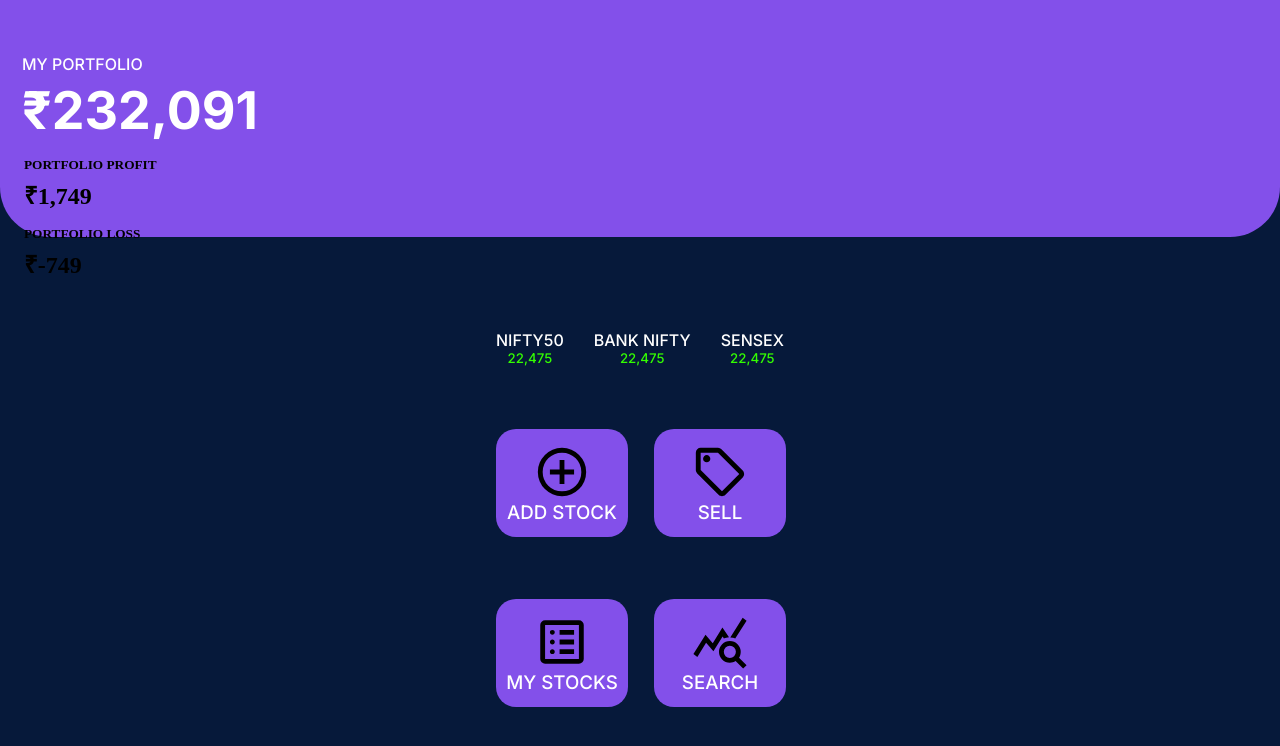
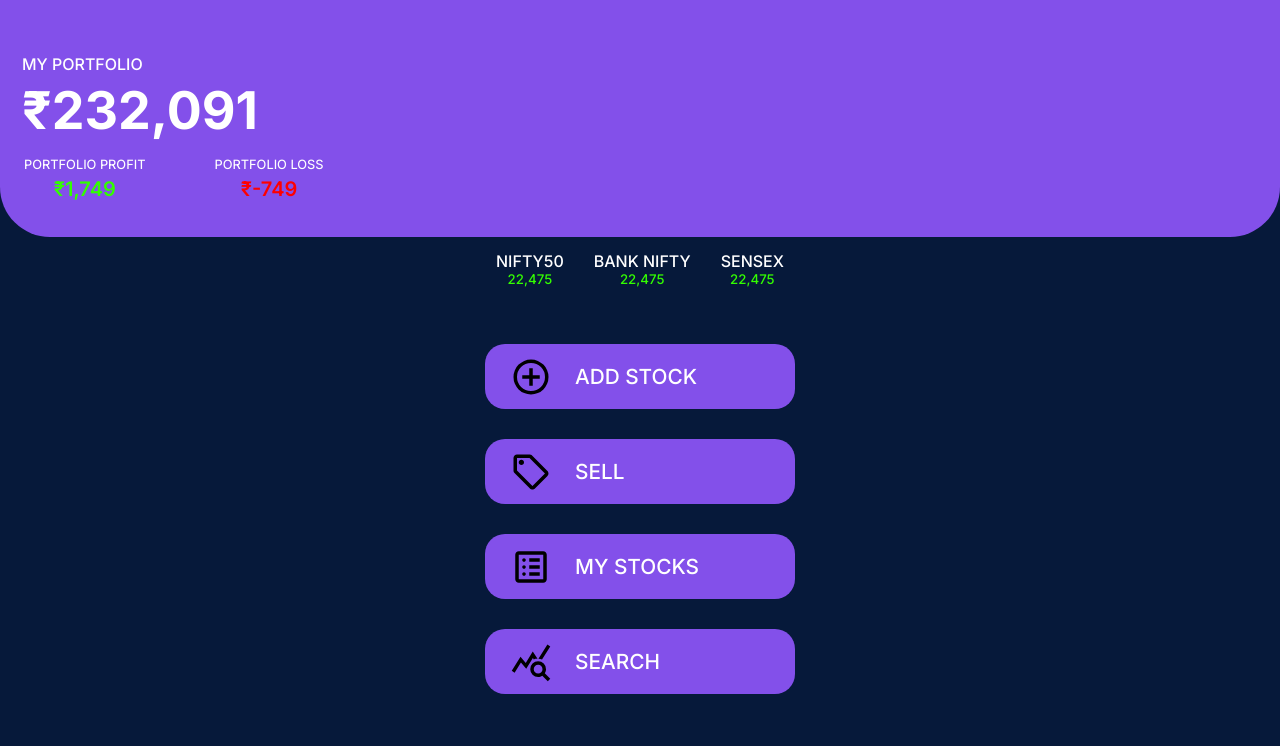
Before and after one commit to Saifmk10/investo, a PHP site: page /home_page.html in a window 1280 px wide. Shown: the top 746 px of the page. Run offline with PHP 8.4, Linux system fonts and the light colour scheme.

Commit message:
new ui layout

```diff
--- a/home_page_decor.css
+++ b/home_page_decor.css
@@ -46,31 +46,44 @@ body{
 
 
 /* section within the portfolio for the amount present in the wallet */
+.profit-loss-section{
+    display: flex;
+    gap: 45px;
+}
+
+
+
+
 .myWallet-section{
     display: flex;
     flex-direction: column;
     gap: 5px;
     margin: 15px 0px 0px 24px;
+    display:flex;
 }
-.myWallet-section-decor{
+.profit-section-decor{
     color: #FFFFFF;
     font-family: "Inter", sans-serif;
     font-optical-sizing: auto;
-    font-weight: 500;
+    font-weight: 450;
     font-style: normal;
-    font-size: 2vh;
+    font-size: 1.6vh;
 }
-.myWallet-image{
-    height: 21px;
-    width: auto;
-}
-.myWallet-amount-decor{
+.profit-amount-decor{
     color: #FFFFFF;
     font-family: "Inter", sans-serif;
     font-optical-sizing: auto;
     font-weight: 600;
     font-style: normal;
     font-size: 2.5vh;
+    display: flex;
+    justify-content: center;
+}
+#portfolio-profit{
+    color: #33FE00;
+}
+#portfolio-loss{
+    color: #fe0000;
 }
 
 
@@ -101,40 +114,44 @@ body{
     font-style: normal;
 }
 
-
-
+/* option section decor */
 .options-parent{
     display: grid;
-    grid-template-columns: 130px 130px;
-    grid-template-rows: 110px 110px;
+    /* grid-template-columns: 130px 130px; */
+    grid-template-rows: 65px 65px 65px 65px;
     justify-content: center;
     column-gap: 28px;
-    row-gap: 60px;
-    margin: 63px 0px 0px 0px;
+    row-gap: 30px;
+    margin: 57px 0px 0px 0px;
 
 }
 .options-decor{
     background-color: #8350EA;
-    height: 108px;
-    width: 132px;
+    height: 65px;
+    width: 310px;
     /* border: 2px solid #000; */
     border-radius: 20px;
 
     display: flex;
-    justify-content: center;
-    flex-direction: column;
+    /* justify-content: center; */
+    flex-direction: row;
+    gap: 60px;
+
 
 }
 .options-image-decor{
-    height: 58px;
+    height: 42px;
     width: auto;
+    margin: 12px 0px 0px 25px;
 }
 .options-text-decor{
     display: flex;
+    margin: 20px 0px 0px -37px;
     justify-content: center;
     color: #FFFFFF;
     font-family: "Inter", sans-serif;
     font-optical-sizing: auto;
     font-weight: 500;
     font-style: normal;
+    font-size: 2.6vh;
 }
```
